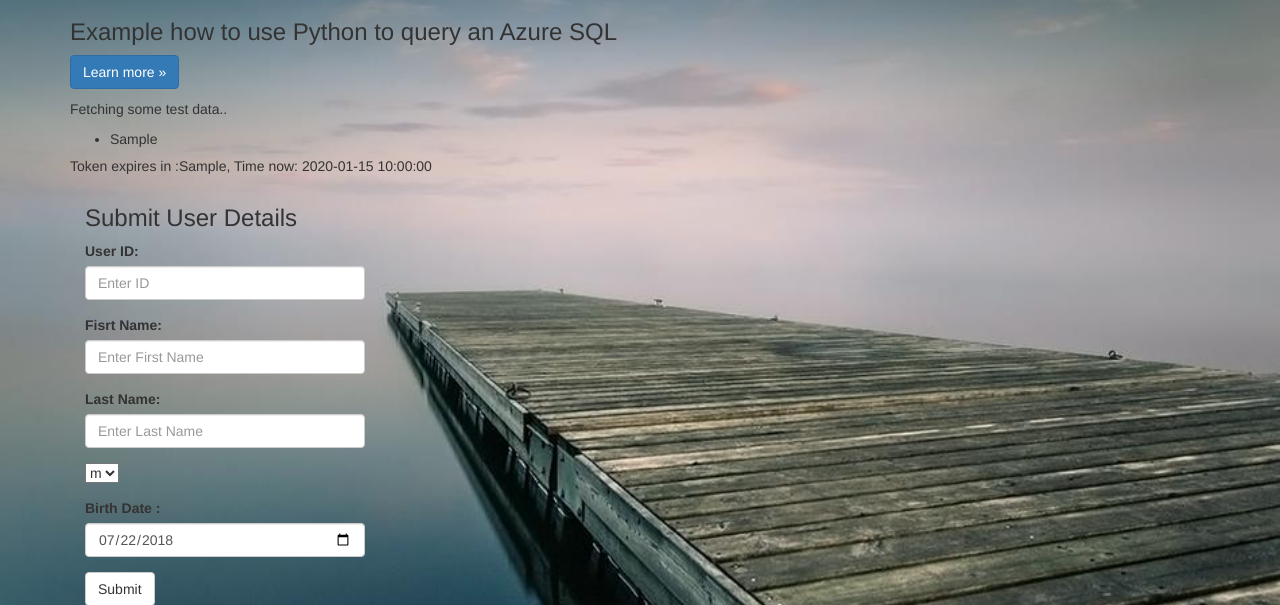
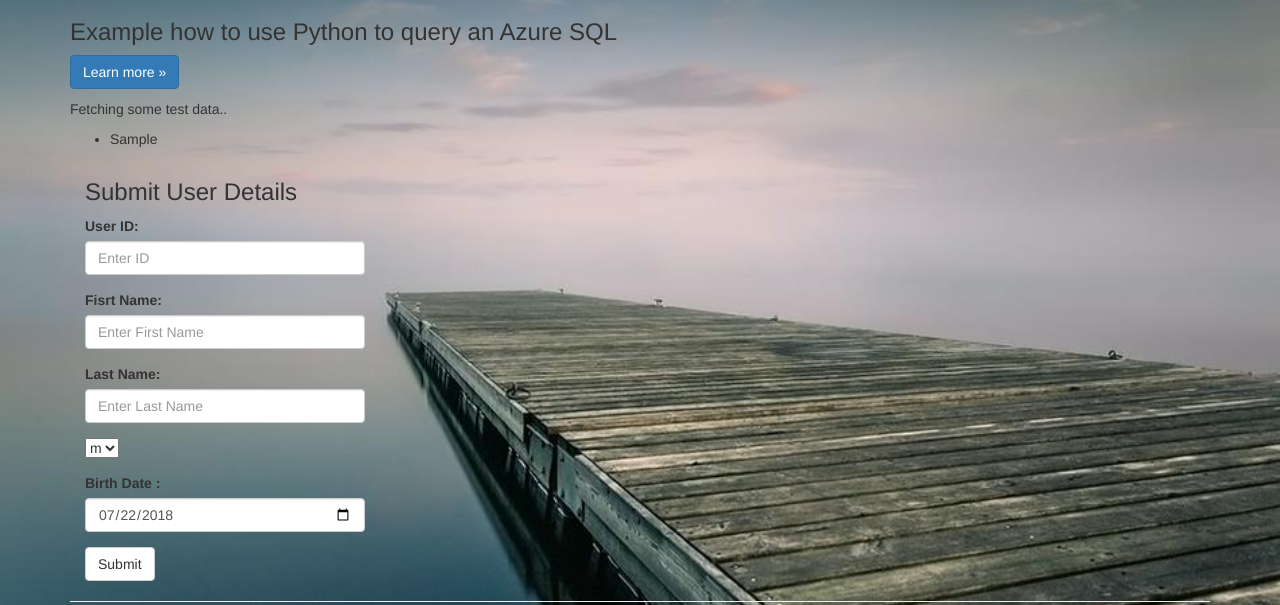
Before and after one commit to krassykirov/Azure_Flask_Auth_App, a Flask app: template templates/azuresql.html in a window 1280 px wide. Shown: the part 51-656 px from the top of the page. Run offline with Flask 2, Linux system fonts and the light colour scheme; the template is opened without the code that fills it: most values are stand-ins (such as "Sample title", 1, 10 or a date in 2020); parts of the project's set-up code (start-up, migrations or seed data) failed here and were passed over; some libraries are stand-ins or nearby versions.

Commit message:
fixing issues

```diff
--- a/application.py
+++ b/application.py
@@ -15,6 +15,7 @@ SESSION = requests.Session()
 @app.route('/')
 def home():
     return render_template('index.html', title='Krassy')
+
 
 @app.route('/login', methods=['GET', 'POST'])
 def login():
@@ -35,6 +36,7 @@ def login():
 
     except Exception as error:
         return (render_template('error.html', message = "Something went wrong..Unable to login..", error=error ))
+
 
 @app.route('/login/authorized', methods=['GET', 'POST'])
 def authorized():
--- a/templates/azuresql.html
+++ b/templates/azuresql.html
@@ -18,7 +18,6 @@
     {% endfor %}
   </ul>
  <p>{{ error }}</p>
-<h5>Token expires in :{{ token_exp }}, Time now: {{time}} </h5>
 	<div class="container" style="min-height:100% width:80%">
 	{% with messages = get_flashed_messages() %}
 	  {% if messages %}
```
